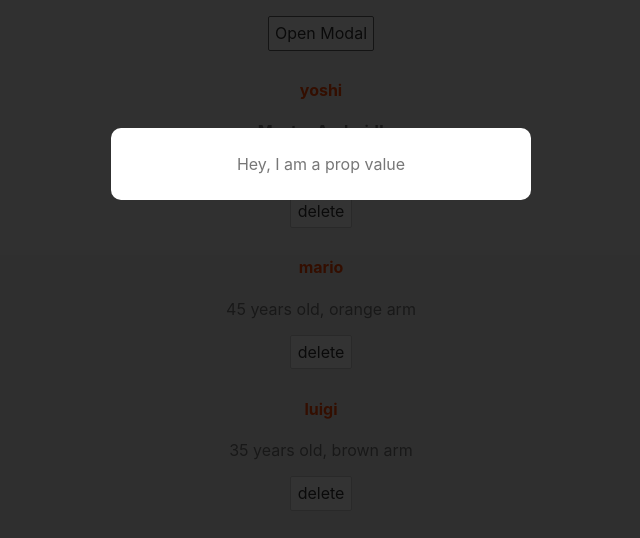
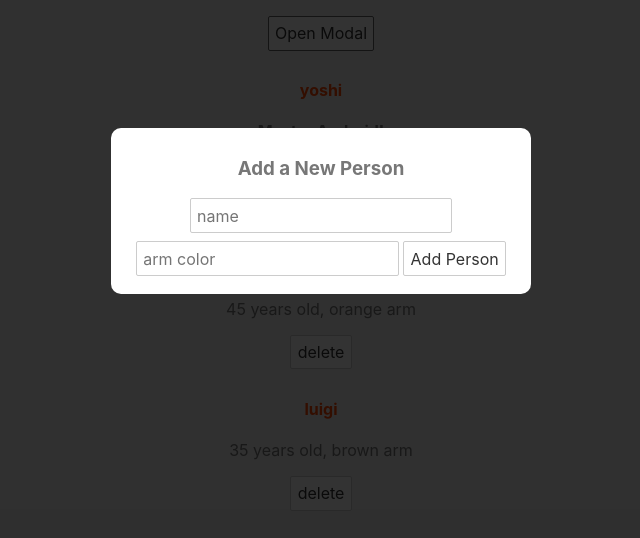
Before and after one commit to Pabskinator/sv-basic, a Svelte app: page / in a window 1280 px wide. Both pictures are taken after a click on the button "Open Modal". Shown: the top 538 px of the page, without its empty margins (319-959 px from the left). Built offline with nearby package versions, Linux system fonts and the light colour scheme.

Commit message:
Log slots

```diff
--- a/src/App.svelte
+++ b/src/App.svelte
@@ -21,7 +21,14 @@
 
 </script>
 
-<Modal message="Hey, I am a prop value" {showModal} on:click={toggleModal} />
+<Modal {showModal} on:click={toggleModal}>
+	<h3>Add a New Person</h3>
+	<form action="">
+		<input type="text" placeholder="name">
+		<input type="text" placeholder="arm color">
+		<button>Add Person</button>
+	</form>
+</Modal>
 
 <main>
 	<button on:click={toggleModal}>Open Modal</button>
--- a/src/Modal.svelte
+++ b/src/Modal.svelte
@@ -1,13 +1,12 @@
 <script>
     export let showModal = false;
     export let isPromo = false;
-    export let message = 'default value';
 </script>
 
 {#if showModal}
     <div class="backdrop" class:promo={isPromo} on:click|self >
         <div class="modal">
-            <p>{message}</p>
+            <slot/>
         </div>
     </div>
 {/if}
```
